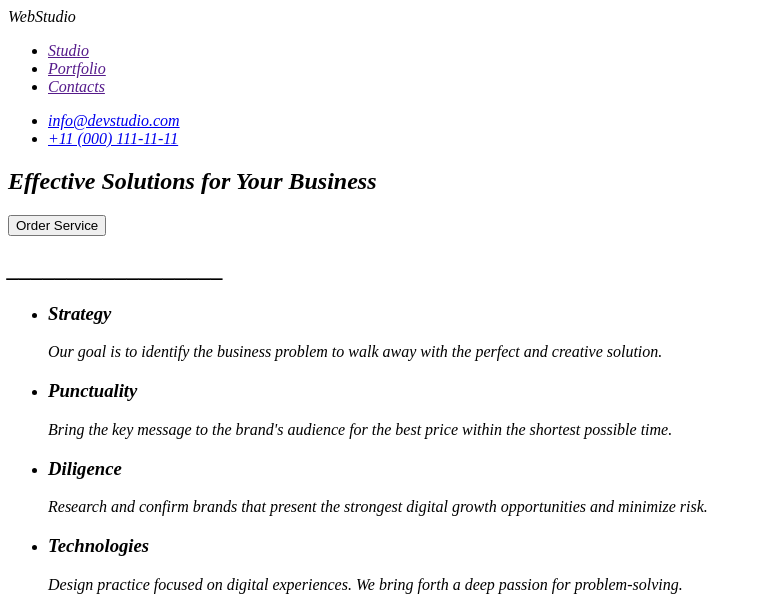
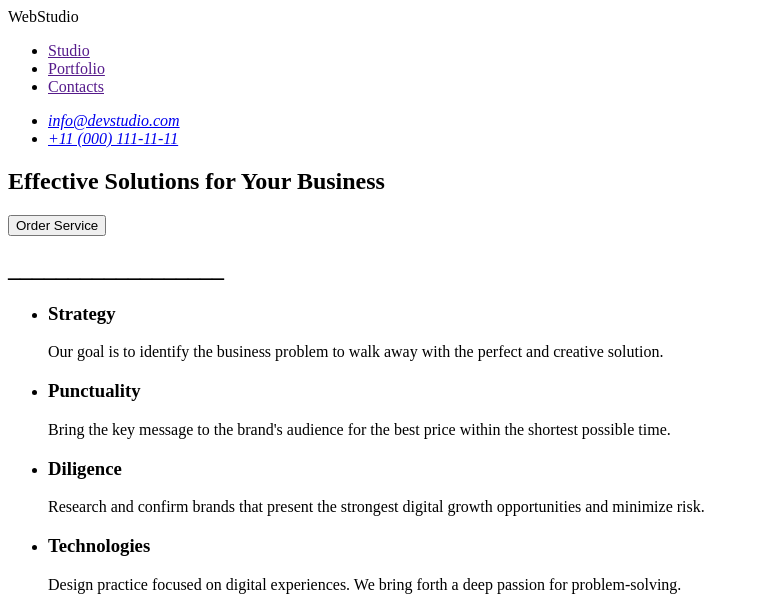
Before and after one commit to ukwoan2005/goit-markup-hw-01, a plain HTML site: page index.html in a window 1280 px wide. Shown: the top 611 px of the page, without its empty margins (0-764 px from the left). Drawn offline with Linux system fonts and the light colour scheme.

Commit message:
Update index.html

```diff
--- a/index.html
+++ b/index.html
@@ -8,7 +8,7 @@
 <body>
     <header>
         <nav>
-            <a><i>WebStudio</a>
+            <a>WebStudio</a>
             <ul>
                 <li><a href="">Studio</a></li>
                 <li><a href="">Portfolio</a></li>
```
